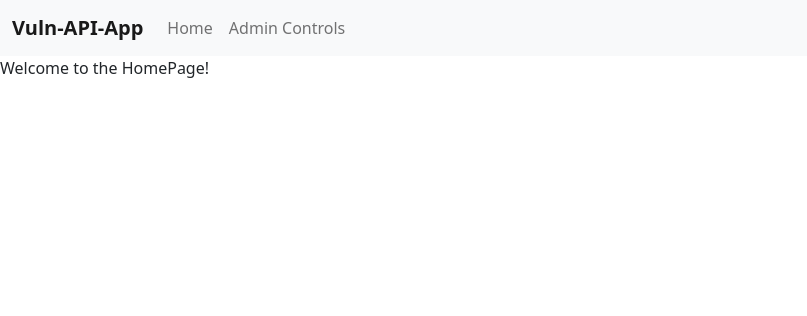
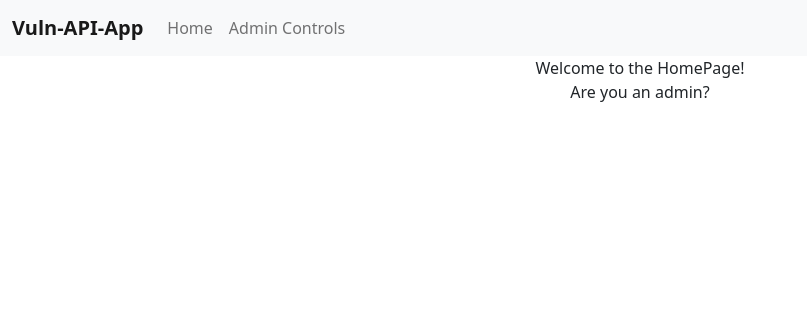
Before and after one commit to dmdhrumilmistry/Vulnerable-API-App, a Flask app: template templates/home.html in a window 1280 px wide. Shown: the top 316 px of the page, without its empty margins (0-807 px from the left). Run offline with Flask 2, Linux system fonts and the light colour scheme; the template is opened without the code that fills it, so the values that code supplies are empty; data comes from the database, SQL or seed files in the repository.

Commit message:
update homepage

```diff
--- a/templates/home.html
+++ b/templates/home.html
@@ -1,5 +1,8 @@
 {% extends "index.html" %}
 
 {% block section%}
-Welcome to the HomePage!
+<div class="container text-center pw">
+    Welcome to the HomePage!<br>
+    Are you an admin?
+</div>
 {% endblock section %}
```
